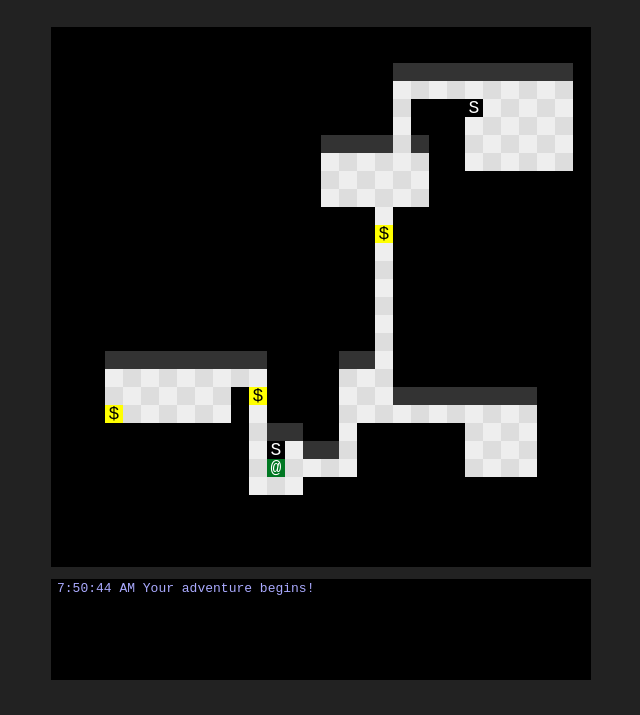
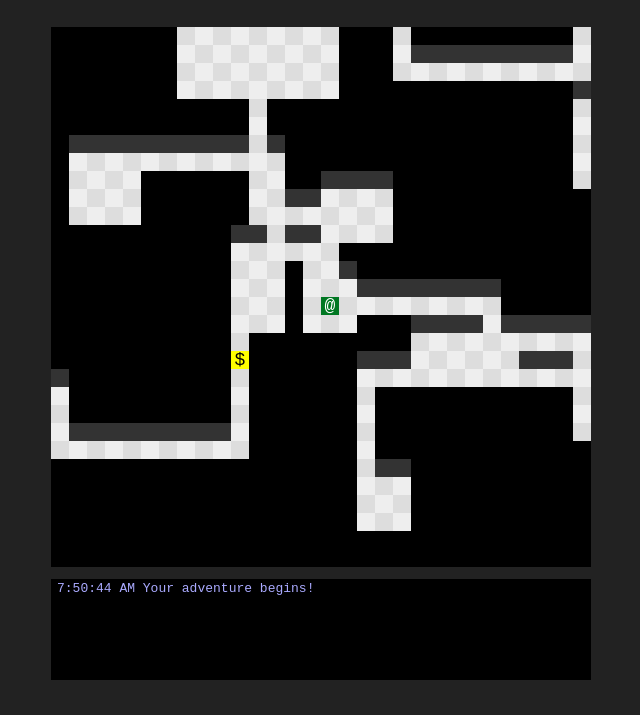
Before and after one commit to jonrimmer/underground, a website: page index.html in a window 1280 px wide. Shown: the part 85-800 px from the top of the page, without its empty margins (319-959 px from the left). Drawn offline with Linux system fonts and the light colour scheme.

Commit message:
Basic camera and larger world

```diff
--- a/index.html
+++ b/index.html
@@ -24,6 +24,10 @@
         color: #fff;
         text-align: center;
         font-weight: normal;
+      }
+
+      .container {
+        grid-area: 2 / 1;
       }
 
       .quest-log {
--- a/src/actor.ts
+++ /dev/null
@@ -1,15 +0,0 @@
-import { Display } from 'rot-js';
-
-export interface Actor {
-  act(): Promise<void> | void;
-  draw(display: Display): void;
-  notifyAttack?(aggressor: Actor): void;
-  x: number;
-  y: number;
-  isHostile: boolean;
-  isPickable: boolean;
-  weight: number;
-  strength: number;
-  name: string;
-  health: number;
-}
--- /dev/null
+++ b/src/camera.ts
@@ -0,0 +1,70 @@
+import { World } from './world';
+import { Player } from './player';
+import { Display } from 'rot-js';
+import { boardWidth, boardHeight } from './constants';
+import { Cell, Tile } from './types';
+import Cellular from 'rot-js/lib/map/cellular';
+
+export class Camera {
+  private display: Display;
+  public player!: Player;
+
+  constructor(private world: World) {
+    this.display = new Display({
+      width: boardWidth,
+      height: boardHeight,
+      fontSize: 18,
+      forceSquareRatio: true
+    });
+
+    const container = this.display.getContainer() as HTMLElement;
+    container.classList.add('container');
+    document.body.appendChild(container);
+  }
+
+  render() {
+    const { x: cx, y: cy } = this.player;
+
+    for (let rx = 0; rx < boardWidth; rx++) {
+      const x = cx + (rx - boardWidth / 2);
+
+      for (let ry = 0; ry < boardHeight; ry++) {
+        const y = cy + (ry - boardHeight / 2);
+
+        if (x >= 0 && x < this.world.width && y >= 0 && y < this.world.height) {
+          const cell = this.world.cells[x][y];
+          this.drawCell(cell, rx, ry);
+        } else {
+          this.display.draw(rx, ry, '', '', '');
+        }
+      }
+    }
+  }
+
+  getMapBg = (x: number, y: number) => {
+    return (x % 2) + (y % 2) - 1 ? '#EEE' : '#DDD';
+  };
+
+  drawTile(x: number, y: number, cell: Cell) {
+    switch (cell.tile) {
+      case Tile.Floor:
+        this.display.draw(x, y, '', null, this.getMapBg(x, y));
+        break;
+      case Tile.Wall:
+        if (cell.bottom && cell.bottom.tile === Tile.Floor) {
+          this.display.draw(x, y, '', '', '#333');
+        } else {
+          this.display.draw(x, y, '', '', '');
+        }
+        break;
+    }
+  }
+
+  drawCell(cell: Cell, x: number, y: number) {
+    if (cell.occupant) {
+      cell.occupant.draw(this.display, x, y);
+    } else {
+      this.drawTile(x, y, cell);
+    }
+  }
+}
--- a/src/enemy.ts
+++ b/src/enemy.ts
@@ -1,6 +1,6 @@
-import { Actor } from './actor';
 import { Display } from 'rot-js';
 import { World } from './world';
+import { Actor } from './types';
 
 export abstract class Enemy implements Actor {
   public isHostile = true;
@@ -20,7 +20,7 @@ export abstract class Enemy implements Actor {
     private world: World
   ) {}
 
-  abstract draw(display: Display): void;
+  abstract draw(display: Display, x: number, y: number): void;
 
   notifyAttack(aggressor: Actor) {
     this.currentTarget = aggressor;
@@ -48,7 +48,7 @@ export class Skeleton extends Enemy {
     super(x, y, 15, 'Skeleton', 5, 5, world);
   }
 
-  draw(display: Display) {
-    display.draw(this.x, this.y, 'S', '#FFF', '#000');
+  draw(display: Display, x: number, y: number) {
+    display.draw(x, y, 'S', '#FFF', '#000');
   }
 }
--- a/src/game.ts
+++ b/src/game.ts
@@ -1,32 +1,22 @@
 import { World } from './world';
-import { Scheduler, Display } from 'rot-js';
+import { Scheduler } from 'rot-js';
 import { Player } from './player';
-import { Actor } from './actor';
-import { boardWidth, boardHeight } from './constants';
 import { QuestLog } from './quest-log';
+import { Camera } from './camera';
+import { Actor } from './types';
 
 export class Game {
-  display: Display;
   scheduler = new Scheduler.Simple<Actor>();
   player: Player | null = null;
   world: World;
   questLog: QuestLog;
+  camera: Camera;
 
   constructor() {
-    this.display = new Display({
-      width: boardWidth,
-      height: boardHeight,
-      fontSize: 18,
-      forceSquareRatio: true
-    });
-
-    const container = this.display.getContainer() as HTMLElement;
-    container.classList.add('container');
-    document.body.appendChild(container);
-
     this.questLog = new QuestLog();
 
-    this.world = new World(this.display, this.questLog);
+    this.world = new World(this.questLog);
+    this.camera = new Camera(this.world);
   }
 
   async start() {
@@ -39,12 +29,13 @@ export class Game {
     this.player.y = this.world.startPoint.y;
     this.world.actors.push(this.player);
     this.world.occupyCell(this.player);
+    this.camera.player = this.player;
 
     this.world.actors.forEach(actor => {
       this.scheduler.add(actor, true);
     });
 
-    this.world.drawEverything();
+    this.camera.render();
 
     while (1) {
       let actor: Actor = this.scheduler.next();
@@ -55,7 +46,7 @@ export class Game {
 
       await actor.act();
 
-      this.world.drawDirty();
+      this.camera.render();
     }
   }
 }
--- a/src/player.ts
+++ b/src/player.ts
@@ -1,7 +1,7 @@
-import { Actor } from './actor';
 import { getKeyPress } from './util';
 import { KEYS, Display } from 'rot-js';
-import { Tile, World } from './world';
+import { World } from './world';
+import { Actor } from './types';
 
 export class Player implements Actor {
   public x: number = 0;
@@ -25,8 +25,8 @@ export class Player implements Actor {
 
   constructor(private world: World) {}
 
-  draw(display: Display) {
-    display.draw(this.x, this.y, '@', '#FFF', '#072');
+  draw(display: Display, x: number, y: number) {
+    display.draw(x, y, '@', '#FFF', '#072');
   }
 
   async act() {
--- a/src/treasure.ts
+++ b/src/treasure.ts
@@ -1,5 +1,5 @@
-import { Actor } from './actor';
 import { Display } from 'rot-js';
+import { Actor } from './types';
 
 export class Treasure implements Actor {
   isHostile = false;
@@ -10,8 +10,8 @@ export class Treasure implements Actor {
 
   act(): void {}
 
-  draw(display: Display): void {
-    display.draw(this.x, this.y, this.symbol, '#000', '#FF0');
+  draw(display: Display, x: number, y: number): void {
+    display.draw(x, y, this.symbol, '#000', '#FF0');
   }
 
   constructor(
--- a/src/types.ts
+++ b/src/types.ts
@@ -1,4 +1,34 @@
+import { Display } from 'rot-js';
+
 export interface Pos {
   x: number;
   y: number;
 }
+
+export enum Tile {
+  Wall = 0,
+  Floor = 1
+}
+
+export interface Cell {
+  tile: Tile;
+  occupant: Actor | null;
+  left?: Cell;
+  right?: Cell;
+  top?: Cell;
+  bottom?: Cell;
+}
+
+export interface Actor {
+  act(): Promise<void> | void;
+  draw(display: Display, x: number, y: number): void;
+  notifyAttack?(aggressor: Actor): void;
+  x: number;
+  y: number;
+  isHostile: boolean;
+  isPickable: boolean;
+  weight: number;
+  strength: number;
+  name: string;
+  health: number;
+}
--- a/src/world.ts
+++ b/src/world.ts
@@ -1,48 +1,52 @@
-import { boardWidth, boardHeight } from './constants';
-import { Map, RNG, Display } from 'rot-js';
+import { Map, RNG } from 'rot-js';
 import Uniform from 'rot-js/lib/map/uniform';
 import { Enemy, Skeleton } from './enemy';
-import { Actor } from './actor';
-import { Pos } from './types';
+import { Pos, Cell, Actor, Tile } from './types';
 import { QuestLog } from './quest-log';
 import { Treasure } from './treasure';
 
-export enum Tile {
-  Wall = 0,
-  Floor = 1
-}
-
-interface Cell {
-  tile: Tile;
-  occupant: Actor | null;
-}
+const worldWidth = 100;
+const worldHeight = 100;
 
 export class World {
   public cells: Cell[][] = [];
   public map: Uniform | null = null;
   public enemies: Enemy[] = [];
   public actors: Actor[] = [];
-  private dirty: Pos[] = [];
+  public width = worldWidth;
+  public height = worldHeight;
 
   public startPoint: Pos = { x: 0, y: 0 };
 
-  constructor(private display: Display, public questLog: QuestLog) {
-    this.cells = Array.from(
-      {
-        length: boardWidth
-      },
-      () =>
-        Array.from(
-          {
-            length: boardHeight
-          },
-          () => ({ tile: Tile.Wall, occupant: null })
-        )
-    );
+  constructor(public questLog: QuestLog) {
+    for (let x = 0; x < worldWidth; x++) {
+      this.cells[x] = [];
+
+      for (let y = 0; y < worldHeight; y++) {
+        const cell: Cell = {
+          tile: Tile.Wall,
+          occupant: null
+        };
+
+        if (x > 0) {
+          const left = this.cells[x - 1][y];
+          left.right = cell;
+          cell.left = cell;
+        }
+
+        if (y > 0) {
+          const top = this.cells[x][y - 1];
+          top.bottom = cell;
+          cell.top = top;
+        }
+
+        this.cells[x].push(cell);
+      }
+    }
 
     const freeCells: { x: number; y: number }[] = [];
 
-    this.map = new Map.Uniform(boardWidth, boardHeight, {});
+    this.map = new Map.Uniform(worldWidth, worldHeight, {});
     this.map.create((x, y, value) => {
       if (!value) {
         this.cells[x][y].tile = Tile.Floor;
@@ -77,47 +81,6 @@ export class World {
     }
   }
 
-  getMapBg = (x: number, y: number) => {
-    return (x % 2) + (y % 2) - 1 ? '#EEE' : '#DDD';
-  };
-
-  drawTile(x: number, y: number, tile: Tile) {
-    switch (tile) {
-      case Tile.Floor:
-        this.display.draw(x, y, '', null, this.getMapBg(x, y));
-        break;
-      case Tile.Wall:
-        if (y < boardHeight - 1 && this.cells[x][y + 1].tile === Tile.Floor) {
-          this.display.draw(x, y, '', '', '#333');
-        }
-        break;
-    }
-  }
-
-  drawCell(x: number, y: number) {
-    const cell = this.cells[x][y];
-    if (cell.occupant) {
-      cell.occupant.draw(this.display);
-    } else {
-      this.drawTile(x, y, cell.tile);
-    }
-  }
-
-  drawEverything() {
-    for (let x = 0; x < boardWidth; x++) {
-      for (let y = 0; y < boardHeight; y++) {
-        this.drawCell(x, y);
-      }
-    }
-  }
-
-  drawDirty() {
-    this.dirty.forEach(({ x, y }) => {
-      this.drawCell(x, y);
-    });
-    this.dirty.length = 0;
-  }
-
   isPassable(x: number, y: number) {
     return this.cells[x][y].tile === Tile.Floor;
   }
@@ -129,20 +92,17 @@ export class World {
   removeActor(actor: Actor) {
     this.actors.splice(this.actors.indexOf(actor), 1);
     this.cells[actor.x][actor.y].occupant = null;
-    this.dirty.push(actor);
   }
 
   leaveCell(actor: Actor) {
     const { x, y } = actor;
     const cell = this.cells[x][y];
     cell.occupant = null;
-    this.dirty.push({ x, y });
   }
 
   occupyCell(actor: Actor) {
     const { x, y } = actor;
     const cell = this.cells[x][y];
     cell.occupant = actor;
-    this.dirty.push({ x, y });
   }
 }
```
Also changed, not shown: build/underground.js, 1 other file.
